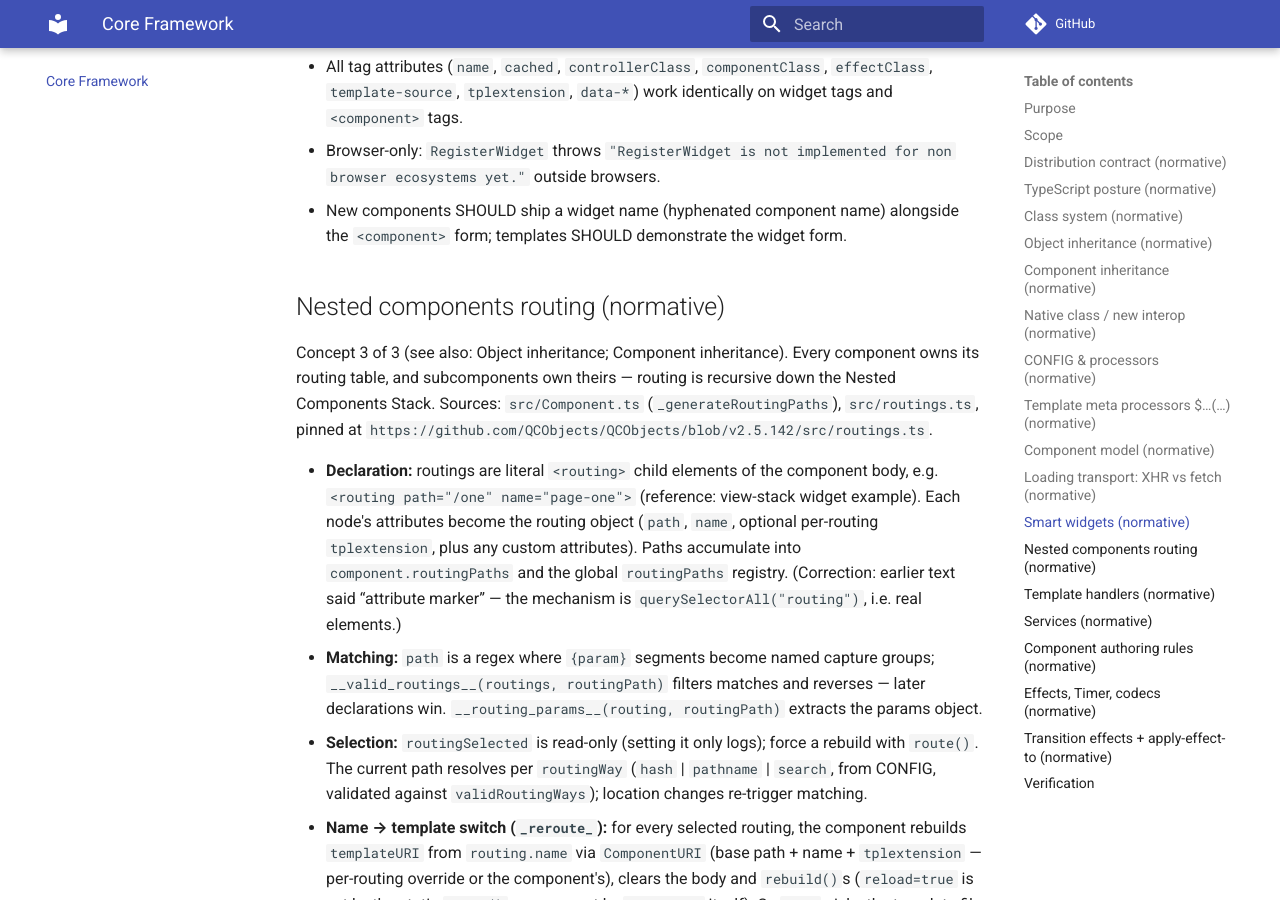
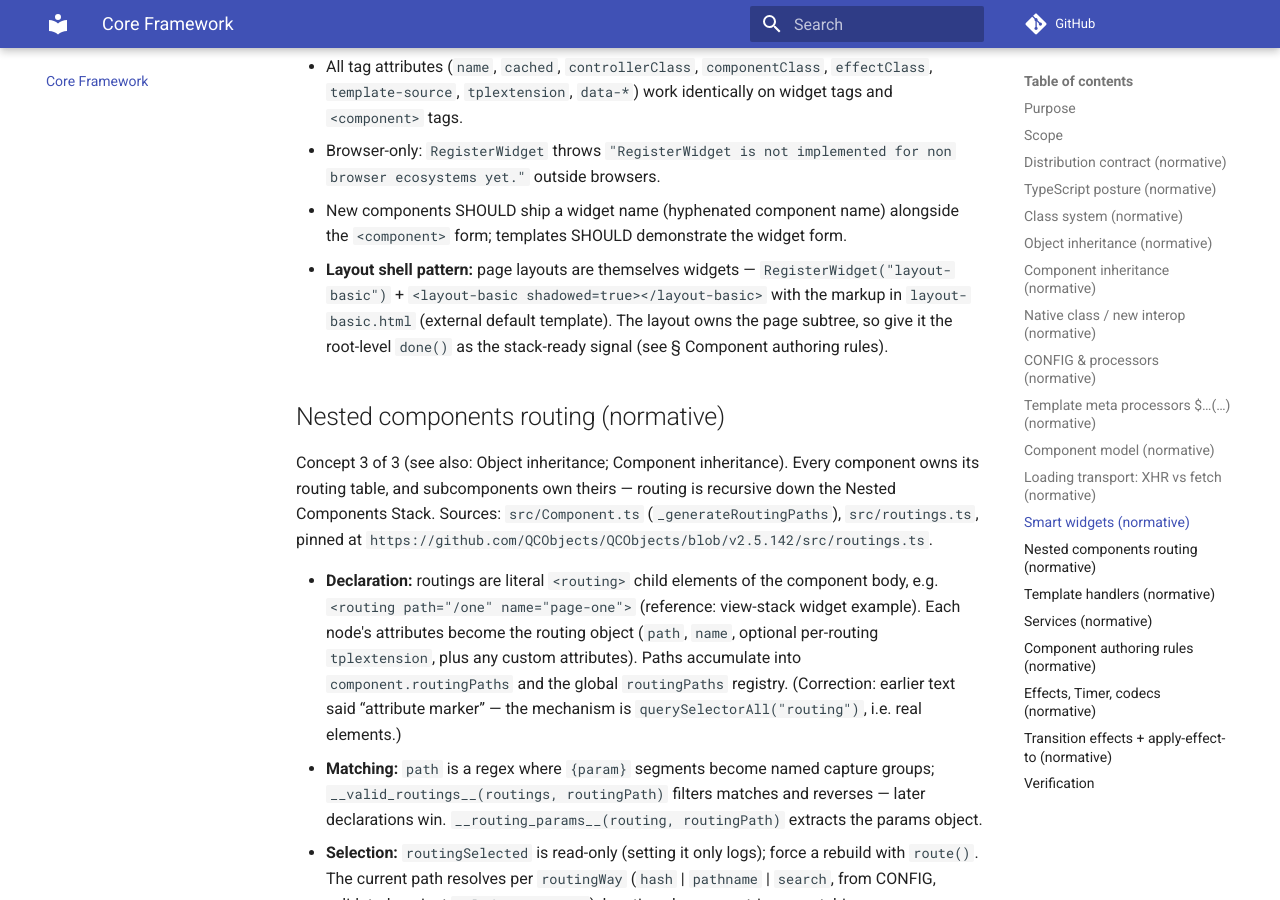
Before and after one commit to QCObjects/product-specs, an MkDocs documentation site: the page built from docs/03-core-framework.md, in a window 1280 px wide and 900 px high, scrolled down 8354 px. Built offline with MkDocs 1.6.1 and Material for MkDocs 9.7.7, drawn with Linux system fonts in a browser that asks for light colours; comment, search, counter and statistics services are not loaded.

Commit message:
feat: layout-shell widget pattern (03)

```diff
--- a/docs/03-core-framework.md
+++ b/docs/03-core-framework.md
@@ -350,6 +350,11 @@ a `<component>` tag. Source: `src/WidgetsFactory.ts`, pinned at
   `"RegisterWidget is not implemented for non browser ecosystems yet."` outside browsers.
 - New components SHOULD ship a widget name (hyphenated component name) alongside
   the `<component>` form; templates SHOULD demonstrate the widget form.
+- **Layout shell pattern:** page layouts are themselves widgets —
+  `RegisterWidget("layout-basic")` + `<layout-basic shadowed=true></layout-basic>`
+  with the markup in `layout-basic.html` (external default template). The layout
+  owns the page subtree, so give it the root-level `done()` as the stack-ready
+  signal (see § Component authoring rules).
 
 ## Nested components routing (normative)
 
```
